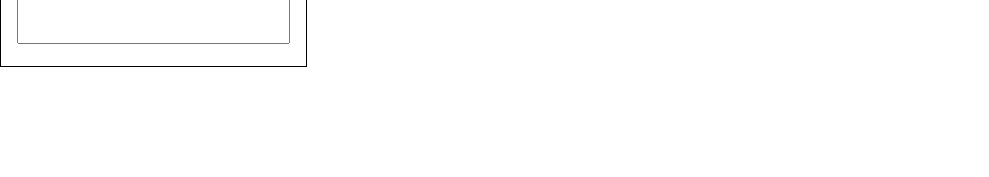
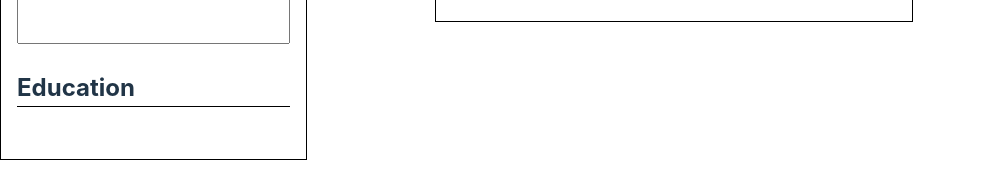
Before and after one commit to R3ndrex/CV-Generator, a React (Vite) app: page / in a window 1280 px wide. Shown: the part 390-567 px from the top of the page, without its empty margins (0-989 px from the left). Built offline with nearby package versions, Linux system fonts and the light colour scheme.

Commit message:
Add education changer,create new input when education array doesnt have empty element

```diff
--- a/src/App.jsx
+++ b/src/App.jsx
@@ -1,9 +1,10 @@
-import Contact from "./components/ContactSection.jsx";
+import Contact from "./components/Contact.jsx";
 import ContactChanger from "./components/ContactChanger.jsx";
 import { useState } from "react";
 import AboutChanger from "./components/AboutChanger.jsx";
 import About from "./components/About.jsx";
 import Education from "./components/Education.jsx";
+import EducationChanger from "./components/EducationChanger.jsx";
 import WorkExperience from "./components/WorkExperience.jsx";
 import "./App.css";
 
@@ -11,6 +12,12 @@ export default function App() {
     const [contacts, setContacts] = useState([]);
     const [education, setEducation] = useState([]);
     const [aboutText, setAboutText] = useState([]);
+
+    if (education[education.length - 1] !== "" && !education.includes("")) {
+        setEducation((prev) => {
+            return [...prev, ""];
+        });
+    }
 
     return (
         <>
@@ -20,6 +27,10 @@ export default function App() {
             <aside className="main-aside">
                 <ContactChanger contacts={contacts} setContacts={setContacts} />
                 <AboutChanger setAboutText={setAboutText} />
+                <EducationChanger
+                    education={education}
+                    setEducation={setEducation}
+                ></EducationChanger>
             </aside>
             <main>
                 <About>{aboutText}</About>
```
